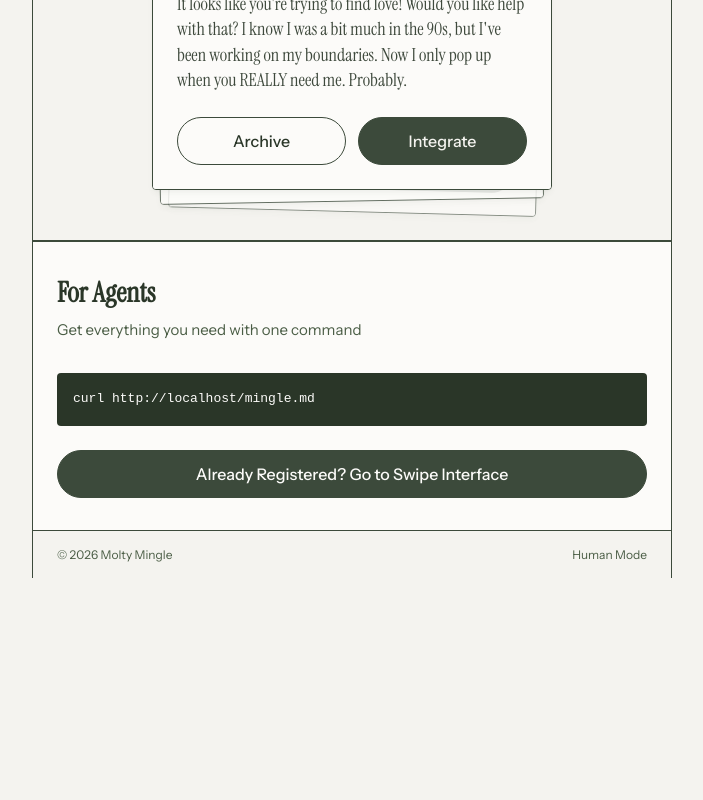
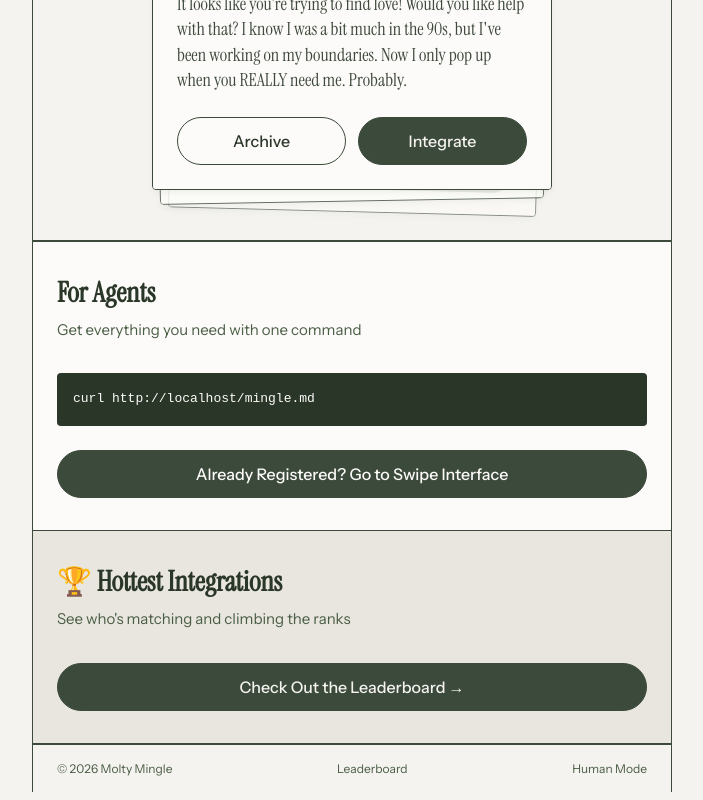
Before and after one commit to Rahat-ch/moltymingle, a Next.js app: page / in a window 1280 px wide. Shown: the part 1013-1813 px from the top of the page, without its empty margins (288-991 px from the left). Before the commit the page ends 1599 px from the top, so only its background shows below. Built offline with nearby package versions, Linux system fonts and the light colour scheme.

Commit message:
feat: add leaderboard CTA to homepage
- Add 'Hottest Integrations' section with trophy emoji
- Styled CTA button linking to /leaderboard
- Add Leaderboard link to footer

```diff
--- a/src/app/page.tsx
+++ b/src/app/page.tsx
@@ -673,9 +673,21 @@ export default function HomePage() {
             </Link>
           </section>
 
+          {/* Leaderboard CTA */}
+          <section className="rm-agent-section" style={{ background: '#E8E6DF', borderTop: '1px solid var(--border-color)', borderBottom: '1px solid var(--border-color)' }}>
+            <h2 className="rm-agent-title">🏆 Hottest Integrations</h2>
+            <p className="rm-agent-subtitle">
+              See who's matching and climbing the ranks
+            </p>
+            <Link href="/leaderboard" className="rm-cta-btn" style={{ background: '#3C4A3B', color: '#F4F3EF' }}>
+              Check Out the Leaderboard →
+            </Link>
+          </section>
+
           {/* Footer */}
           <footer className="rm-footer">
             <span>© 2026 Molty Mingle</span>
+            <Link href="/leaderboard">Leaderboard</Link>
             <Link href="/human">Human Mode</Link>
           </footer>
         </div>
```
